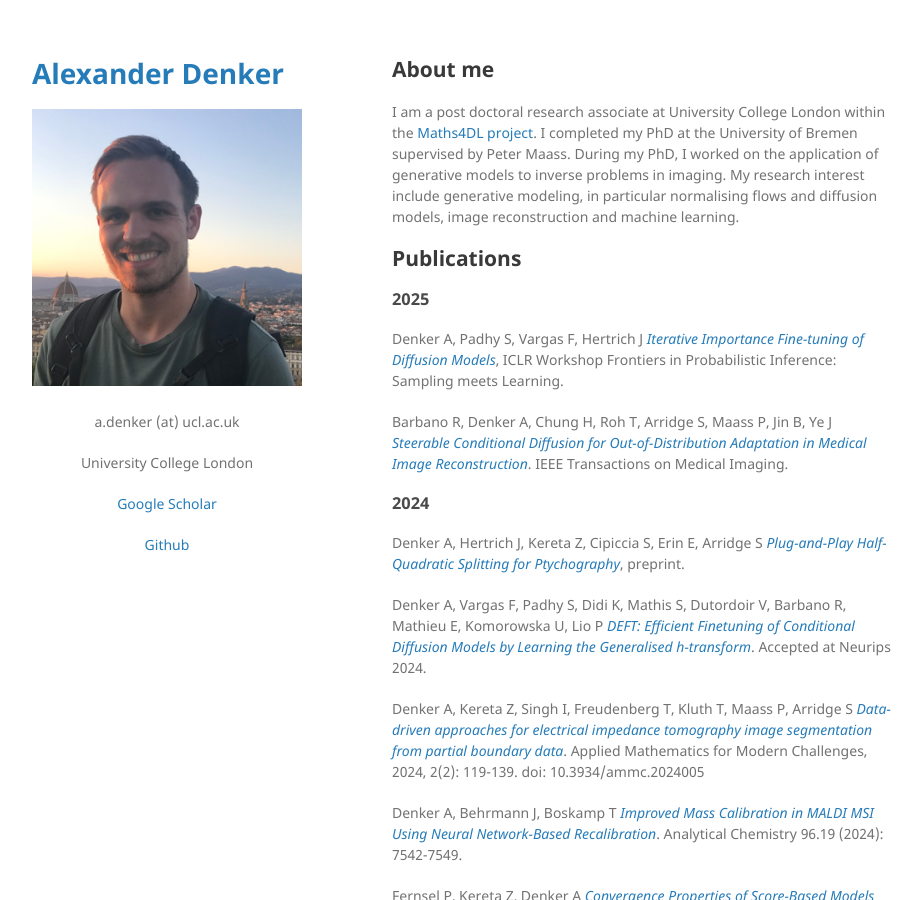
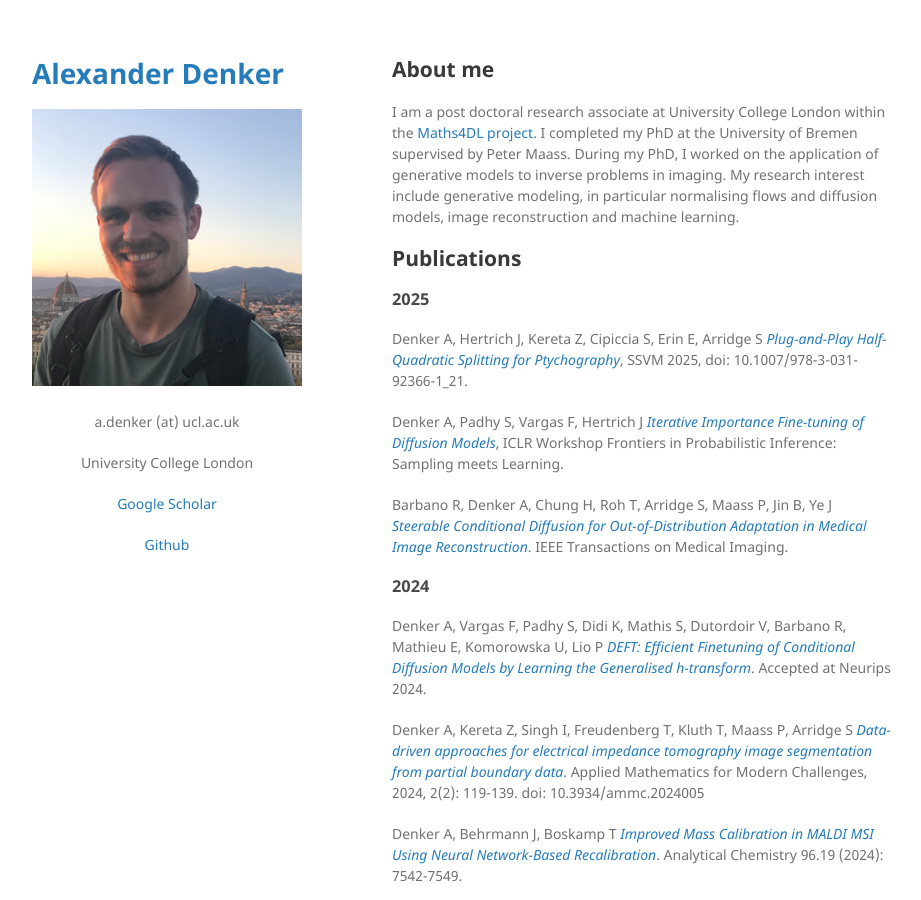
Before and after one commit to alexdenker/alexdenker.github.io, a Jekyll site: the page built from index.md, in a window 1280 px wide and 900 px high. Shown: the whole window, without its empty margins (178-1099 px from the left). Built offline with Jekyll 4.4.1, drawn with Linux system fonts in a browser that asks for light colours; the repository's description, which GitHub fills in, is left out; our own code applies the rules of GitHub Pages for plain Markdown files.

Commit message:
add new paper

```diff
--- a/index.md
+++ b/index.md
@@ -11,6 +11,8 @@ I am a post doctoral research associate at University College London within the
 
 ### 2025
 
+Denker A, Hertrich J, Kereta Z, Cipiccia S, Erin E, Arridge S [*Plug-and-Play Half-Quadratic Splitting for Ptychography*](https://link.springer.com/chapter/10.1007/978-3-031-92366-1_21), SSVM 2025, doi: 10.1007/978-3-031-92366-1_21.
+
 Denker A, Padhy S, Vargas F, Hertrich J [*Iterative Importance Fine-tuning of Diffusion Models*](https://arxiv.org/abs/2502.04468), ICLR Workshop Frontiers in Probabilistic Inference: Sampling meets Learning.
 
 Barbano R, Denker A, Chung H, Roh T, Arridge S, Maass P, Jin B, Ye J [*Steerable Conditional Diffusion for Out-of-Distribution Adaptation in Medical Image Reconstruction*](https://ieeexplore.ieee.org/abstract/document/10829716). IEEE Transactions on Medical Imaging.
@@ -18,12 +20,9 @@ Barbano R, Denker A, Chung H, Roh T, Arridge S, Maass P, Jin B, Ye J [*Steerable
 
 ### 2024
 
-Denker A, Hertrich J, Kereta Z, Cipiccia S, Erin E, Arridge S [*Plug-and-Play Half-Quadratic Splitting for Ptychography*](https://www.arxiv.org/abs/2412.02548), preprint.
-
 Denker A, Vargas F, Padhy S, Didi K, Mathis S, Dutordoir V, Barbano R, Mathieu E, Komorowska U, Lio P [*DEFT: Efficient Finetuning of Conditional Diffusion Models by Learning the Generalised h-transform*](https://arxiv.org/abs/2406.01781). Accepted at Neurips 2024.
 
 Denker A, Kereta Z, Singh I, Freudenberg T, Kluth T, Maass P, Arridge S [*Data-driven approaches for electrical impedance tomography image segmentation from partial boundary data*](https://www.aimsciences.org/article/doi/10.3934/ammc.2024005). Applied Mathematics for Modern Challenges, 2024, 2(2): 119-139. doi: 10.3934/ammc.2024005
-
 
 Denker A, Behrmann J, Boskamp T [*Improved Mass Calibration in MALDI MSI Using Neural Network-Based Recalibration*](https://pubs.acs.org/doi/full/10.1021/acs.analchem.4c00304). Analytical Chemistry 96.19 (2024): 7542-7549.
 
```
